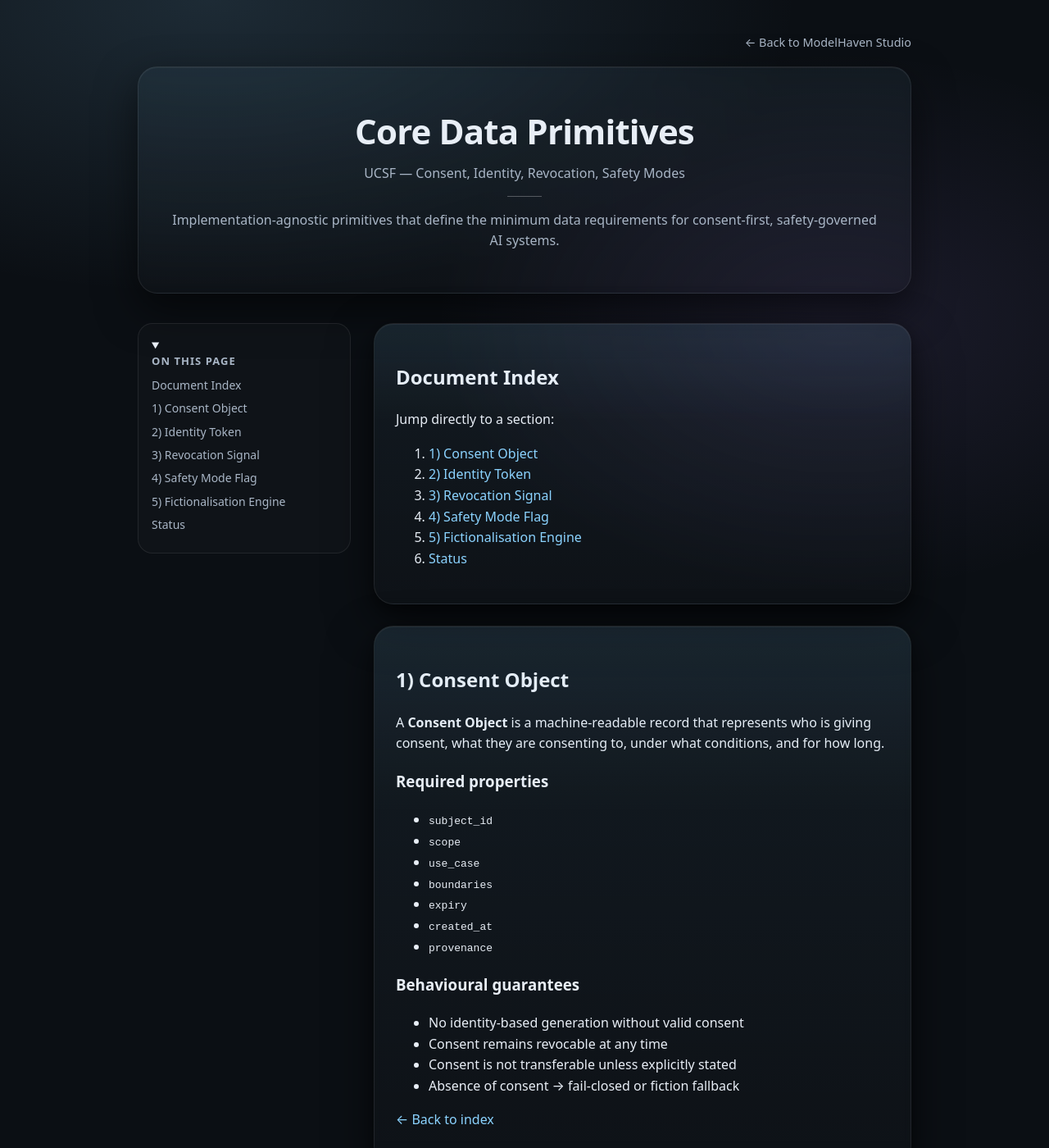
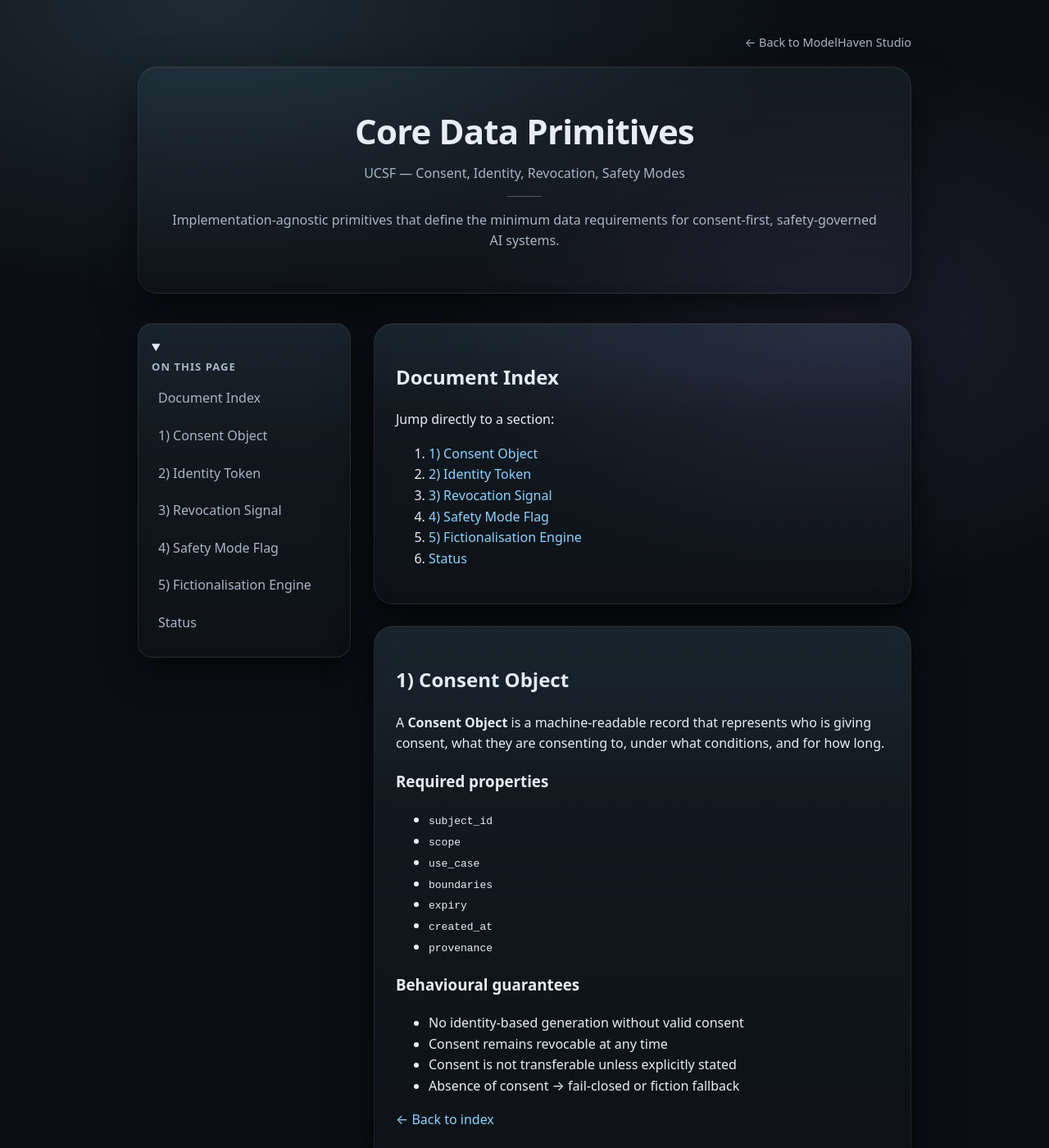
Before and after one commit to MartijnBruzzese/ModelHaven-Studio, a Jekyll site: the page built from en/core_data_primitives.html, in a window 1280 px wide and 1400 px high. Shown: the whole window at 82% size. Built offline with Jekyll 4.4.1, drawn with Linux system fonts in a browser that asks for light colours.

Commit message:
Update style.css

```diff
--- a/assets/css/style.css
+++ b/assets/css/style.css
@@ -366,96 +366,126 @@ h1{
 }
 
 /* ===================== */
-/* Spec Layout — Clean Version */
-/* Left sticky navigation */
+/* Spec Layout (Docs Pages) */
+/* Desktop: Left sticky nav */
+/* Mobile: Nav hidden */
 /* ===================== */
 
 .grid.spec-layout{
-  display: grid;
-  grid-template-columns: 260px minmax(0, 1fr);
-  gap: 28px;
-  align-items: start;
+  display:grid;
+  grid-template-columns:260px minmax(0, 1fr);
+  gap:28px;
+  align-items:start;
 }
 
-/* Left column */
-.grid.spec-layout > .spec-nav{
-  grid-column: 1;
-  position: sticky;
-  top: 92px;
-  align-self: start;
-
-  padding: 16px;
-  border: 1px solid var(--line);
-  border-radius: 18px;
-  background: rgba(255,255,255,0.02);
-
-  font-size: 14px;
-  line-height: 1.45;
-
-  max-height: calc(100vh - 120px);
-  overflow: auto;
+/* Ensure these two land in correct columns */
+.grid.spec-layout > .spec-nav{ grid-column:1; }
+.grid.spec-layout > .spec-content{
+  grid-column:2;
+  display:grid;
+  gap:26px;
 }
 
-/* Right column */
-.grid.spec-layout > .spec-content{
-  grid-column: 2;
-  display: grid;
-  gap: 26px;
+/* Sticky TOC — fancy + glass */
+.grid.spec-layout > .spec-nav{
+  position:sticky;
+  top:92px;
+  align-self:start;
+
+  padding:16px 16px 14px;
+  border:1px solid rgba(255,255,255,0.10);
+  border-radius:18px;
+
+  background:linear-gradient(
+    180deg,
+    rgba(139,211,255,0.06),
+    rgba(255,255,255,0.015)
+  );
+
+  box-shadow:
+    0 18px 40px rgba(0,0,0,.55),
+    inset 0 1px 0 rgba(255,255,255,.06);
+
+  backdrop-filter:blur(8px);
+  -webkit-backdrop-filter:blur(8px);
+
+  max-height:calc(100vh - 120px);
+  overflow:auto;
+}
+
+/* subtle top glow */
+.grid.spec-layout > .spec-nav::before{
+  content:"";
+  position:absolute;
+  inset:0;
+  border-radius:18px;
+  background:linear-gradient(
+    180deg,
+    rgba(139,211,255,0.10),
+    transparent 40%
+  );
+  opacity:.55;
+  pointer-events:none;
 }
 
 /* Nav title */
 .spec-nav strong{
-  display: block;
-  margin-bottom: 10px;
-  font-size: 13px;
-  letter-spacing: .08em;
-  text-transform: uppercase;
-  color: var(--muted);
+  display:block;
+  margin-bottom:10px;
+  font-size:13px;
+  letter-spacing:.08em;
+  text-transform:uppercase;
+  color:var(--muted);
+  position:relative;
+  z-index:1;
 }
 
 /* Nav list */
 .spec-nav ul{
-  list-style: none;
-  padding: 0;
-  margin: 0;
+  list-style:none;
+  padding:0;
+  margin:0;
+  position:relative;
+  z-index:1;
 }
 
-.spec-nav li{
-  margin: 8px 0;
-}
+.spec-nav li{ margin:8px 0; }
 
 .spec-nav a{
-  text-decoration: none;
-  color: var(--muted);
-  transition: color 160ms ease;
+  display:block;
+  padding:6px 8px;
+  border-radius:10px;
+
+  text-decoration:none;
+  color:var(--muted);
+
+  transition:
+    color 160ms ease,
+    background 160ms ease;
 }
 
 .spec-nav a:hover{
-  color: var(--text);
+  color:var(--text);
+  background:rgba(255,255,255,0.04);
 }
 
-/* Anchor offset so sections don’t hide under hero */
+/* Anchor offset so headings don’t hide under hero/top spacing */
 .spec-content section[id]{
-  scroll-margin-top: 110px;
+  scroll-margin-top:110px;
 }
 
-/* ===================== */
-/* Mobile */
-/* ===================== */
-
-@media (max-width: 980px){
-
+/* Mobile: hide nav; content full width */
+@media (max-width:980px){
   .grid.spec-layout{
-    grid-template-columns: 1fr;
-    gap: 20px;
+    grid-template-columns:1fr;
+    gap:20px;
   }
 
-  /* Hide left navigation completely */
   .grid.spec-layout > .spec-nav{
-    display: none;
+    display:none;
   }
 
   .grid.spec-layout > .spec-content{
-    grid-column: 1;
+    grid-column:1;
   }
 }
```
